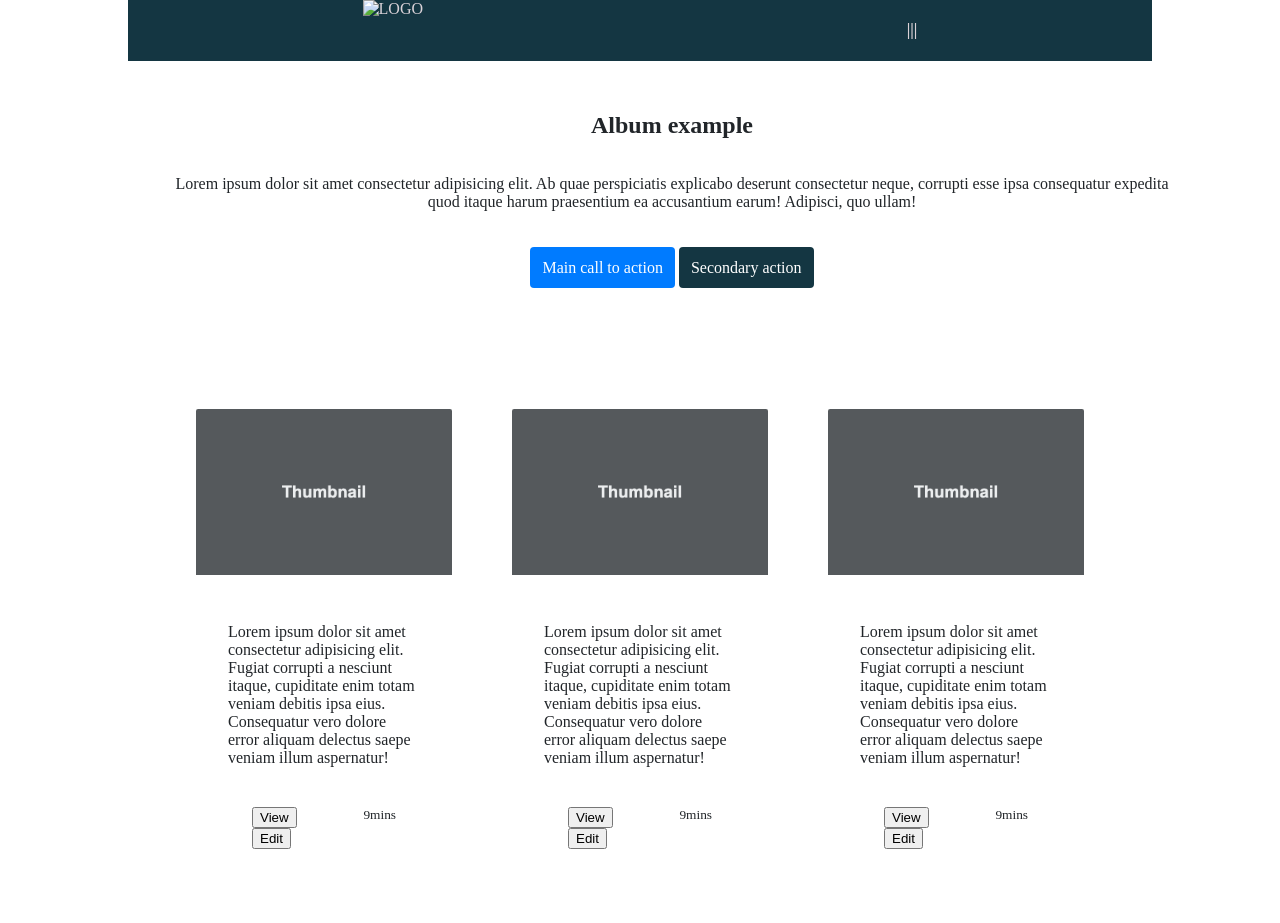
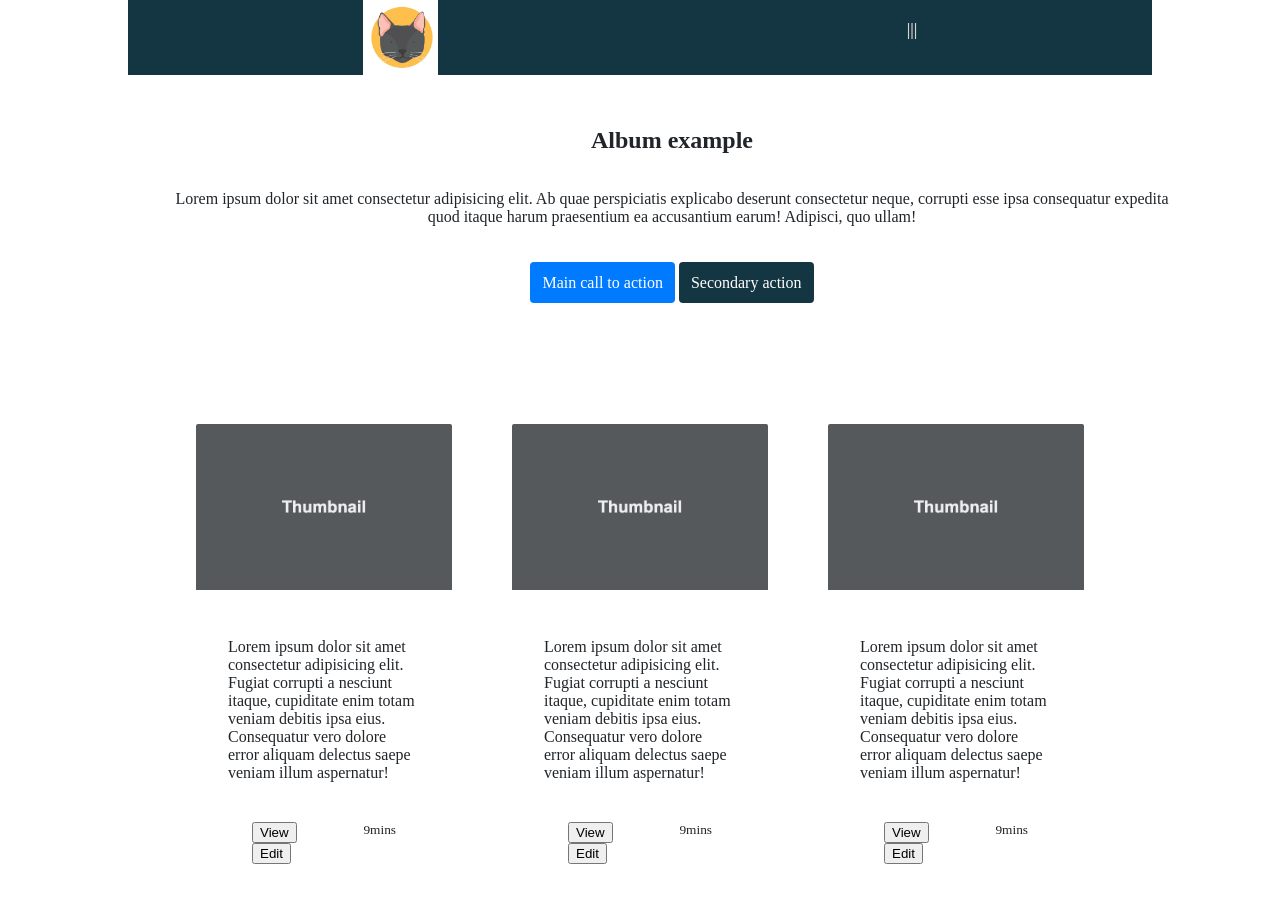
Before and after one commit to MWeeks6/MWeeks_A02, a plain HTML site: page index.html in a window 1280 px wide. Shown: the top 923 px of the page. Drawn offline with Linux system fonts and the light colour scheme; the site is published under a folder, as on GitHub Pages, so addresses that start at the root find nothing.

Commit message:
Update index.html

```diff
--- a/index.html
+++ b/index.html
@@ -10,7 +10,7 @@
 <body>
     <div class="mainContainer">
         <section class="navBar">
-            <img src="/assets/logo.jpg" alt="LOGO">
+            <img src="assets/logo.jpg" alt="LOGO">
 
             <h4>|||</h4>
         </section>
```
